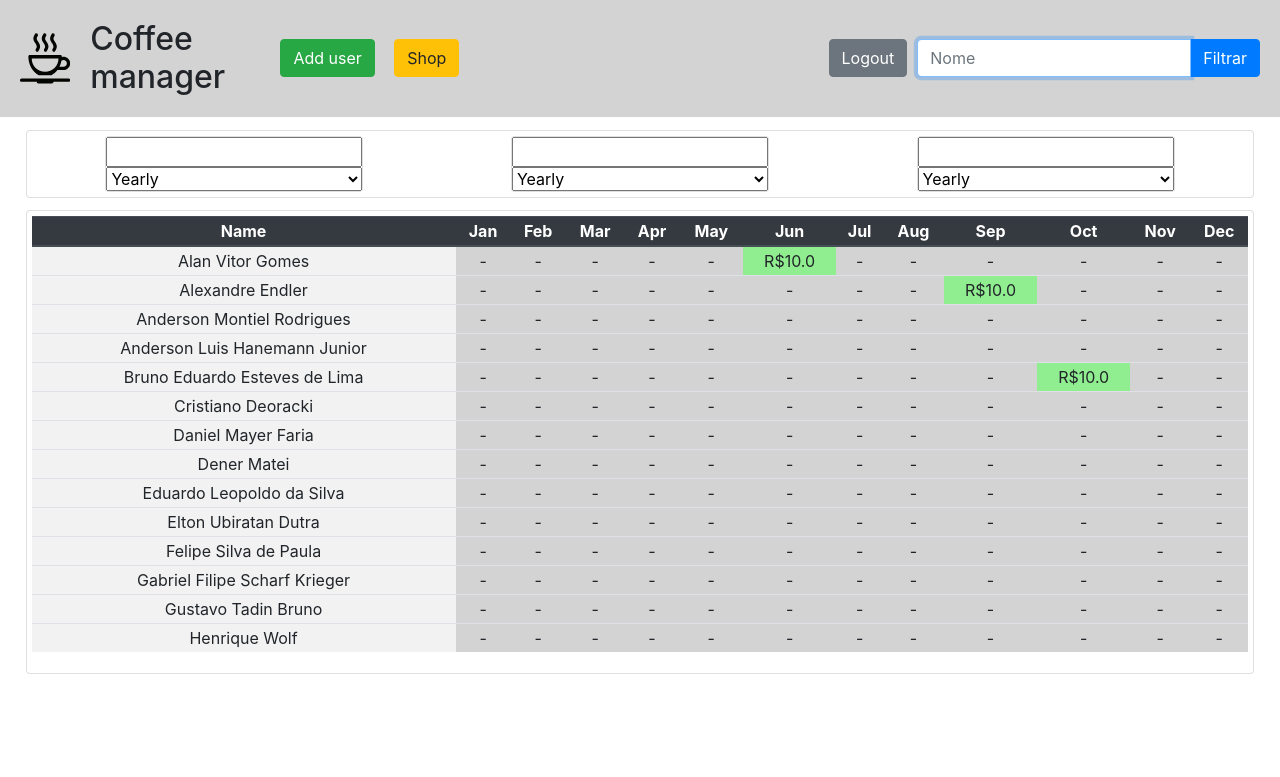
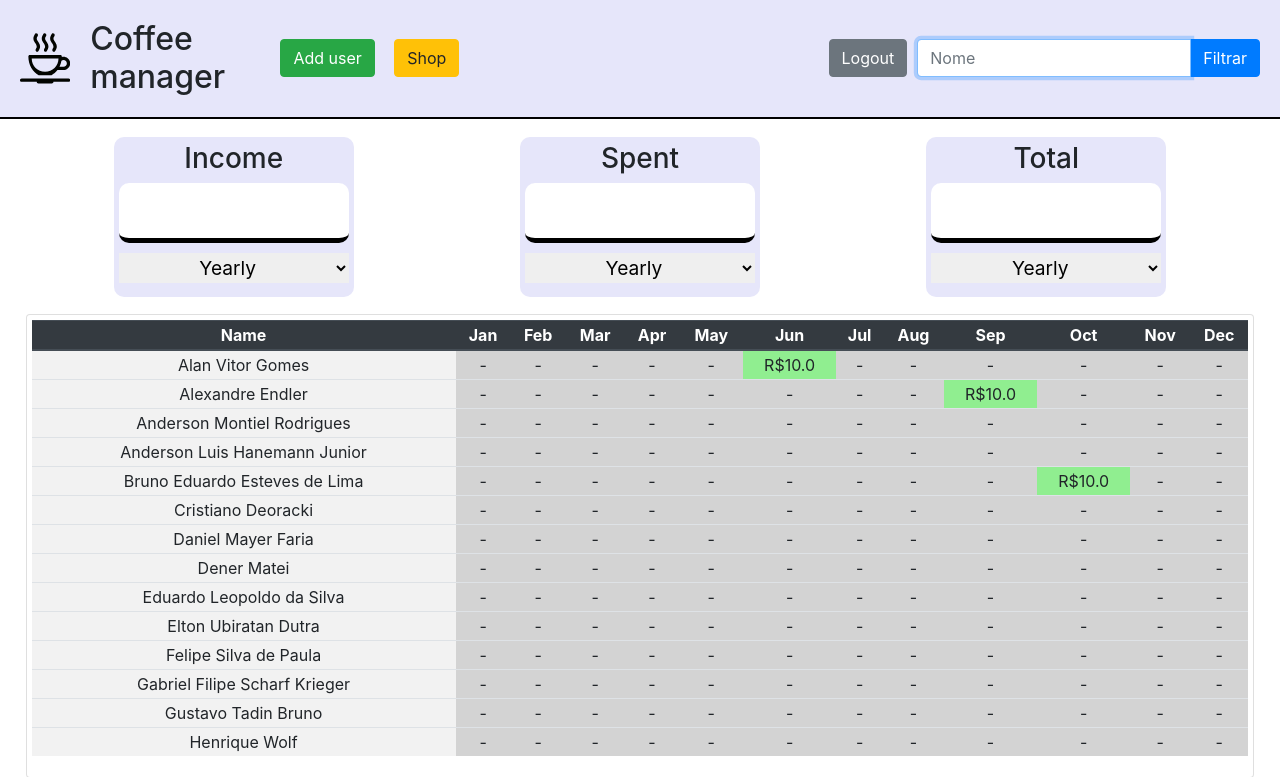
Before and after one commit to NativiXK/CoffeeCTRL, a Flask app: page /edit in a window 1280 px wide. Shown: the top 777 px of the page. Run offline with Flask 2, Linux system fonts and the light colour scheme; the visitor is signed in with stand-in values (Sample User, id 1); data comes from the database, SQL or seed files in the repository.

Commit message:
Improved cash box design

```diff
--- a/app/static/manager/style.css
+++ b/app/static/manager/style.css
@@ -17,8 +17,44 @@ div#coffee-table
 
 div#cash-box
 {
+    display: flex;
+    justify-content: space-around;
+    align-items: center;
+    flex-direction: row;
     margin: 1% 2% 0 2%;
     padding: 5px;
+    height: auto;
+    border: none;
+}
+
+.cash
+{
+    width: 15rem;
+    height: 10rem;
+    border: none;
+    border-radius: 10px;
+    padding: 5px;
+    text-align: center;
+
+    background-color: lavender;
+}
+
+.cash input
+{
+    height: 40%;
+    border: none;
+    border-radius: 10px;
+    border-bottom: 5px solid black;
+    margin-bottom: 10px;
+}
+
+.cash select
+{
+    text-align: center;
+    font-size: larger;
+    line-height: 15px;
+    border: none;
+    height: 20%;
 }
 
 #col-name
@@ -123,7 +159,8 @@ header
     padding: 20px;
     height: 5%;
     max-height: 150px;
-    background-color: lightgray;
+    background-color: lavender;
+    border-bottom: 2px solid black;
 }
 
 element {
--- a/app/templates/manager/edit.html
+++ b/app/templates/manager/edit.html
@@ -38,8 +38,9 @@
 {% endblock %}
 
 {% block body %}
-<div class="card d-flex flex-row justify-content-around" id="cash-box">
-    <div class="card cash-income">
+<div class="card" id="cash-box">
+    <div class="card cash" id="cash-income">
+        <h3>Income</h3>
         <input type="text" readonly>
         <select name="cash-income-filter" id="cash-income-filter">
             <option value="yearly" selected>Yearly</option>
@@ -47,15 +48,17 @@
         </select>
     </div>
 
-    <div class="card cash-spent">
+    <div class="card cash" id="cash-spent">
+        <h3>Spent</h3>
         <input type="text" readonly>
         <select name="cash-total-filter" id="cash-total-filter">
             <option value="yearly" selected>Yearly</option>
             <option value="1">Jan</option>
         </select>
-    </div class="card cash-total">
+    </div>
 
-    <div class="card cash-total">
+    <div class="card cash" id="cash-total">
+        <h3>Total</h3>
         <input type="text" readonly>
         <select name="cash-total-filter" id="cash-total-filter">
             <option value="yearly" selected>Yearly</option>
```
